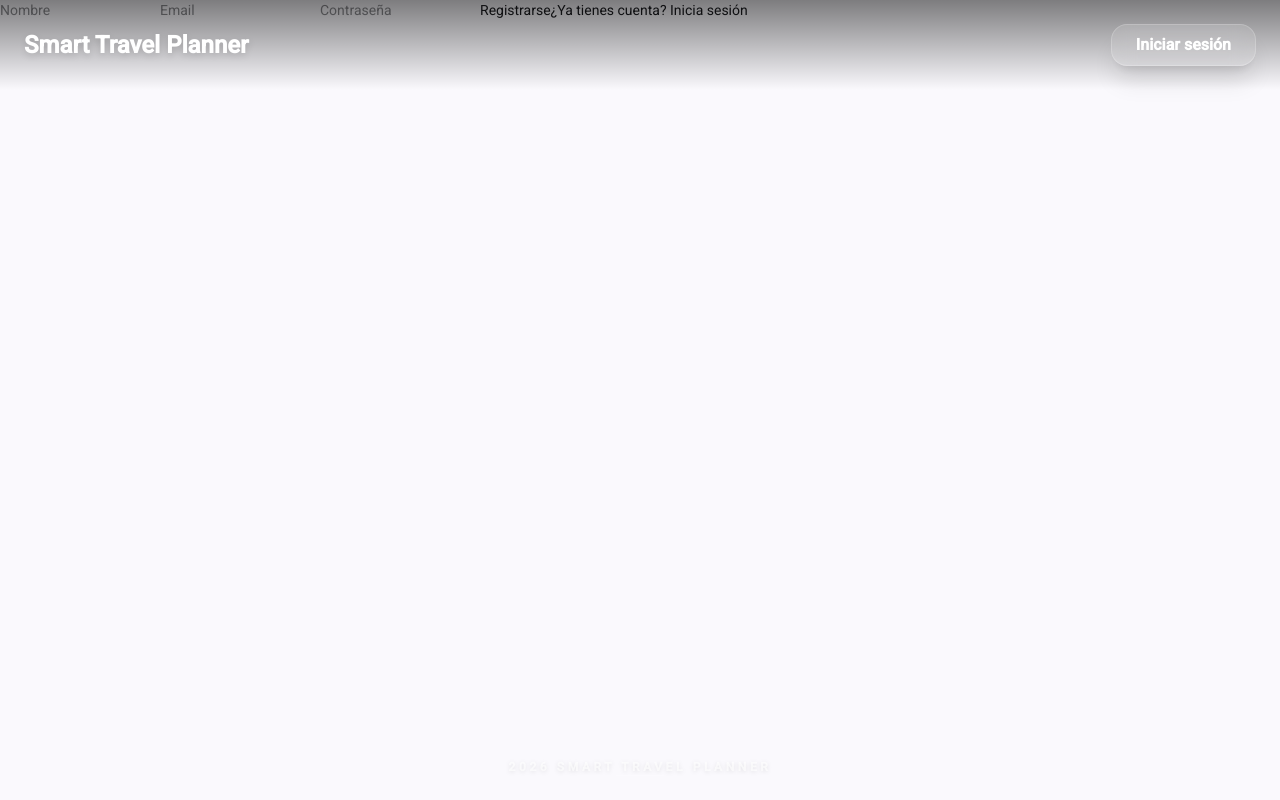
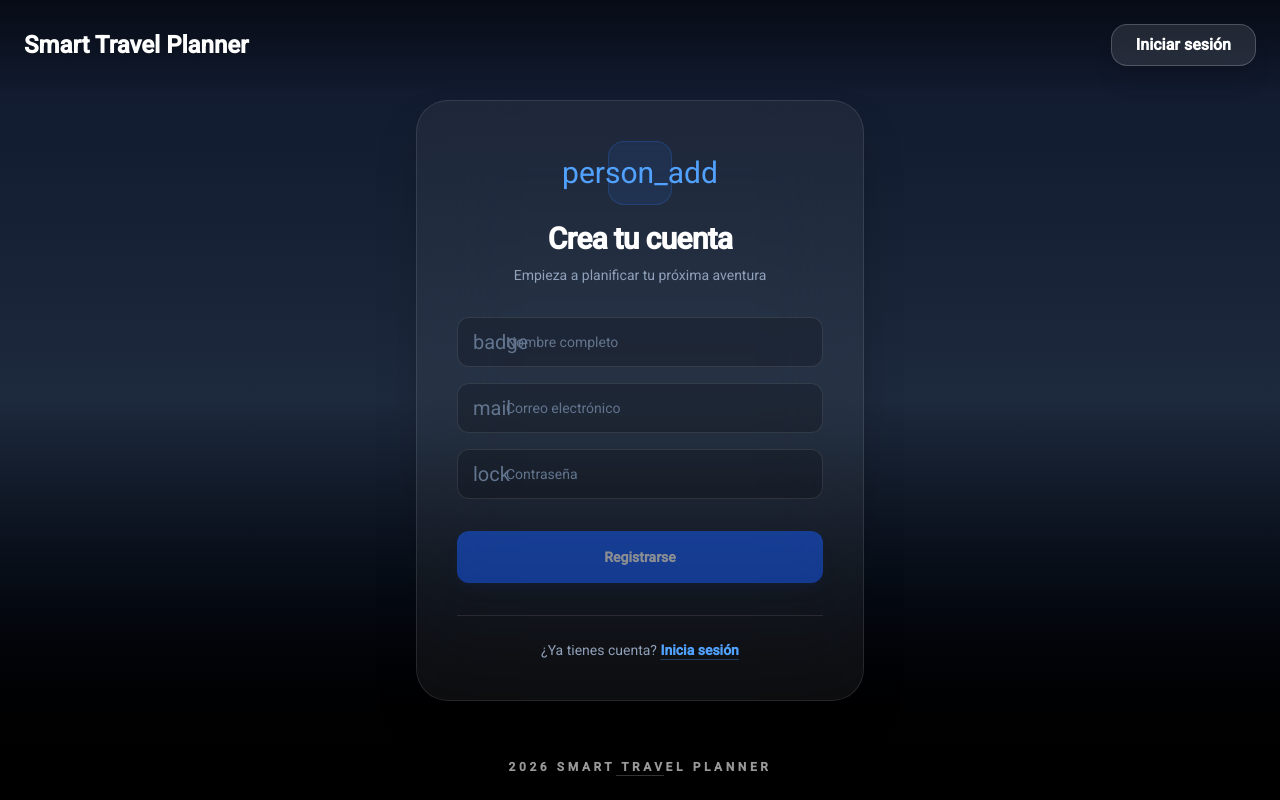
Before and after one commit to Smart-Travel-Planner/smart-travel-planner-web, an Angular app: page /register in a window 1280 px wide. Built offline with nearby package versions, Linux system fonts and the light colour scheme.

Commit message:
feat(register): add initial structure and styles

```diff
--- a/src/app/features/auth/register/register.html
+++ b/src/app/features/auth/register/register.html
@@ -1,4 +1,4 @@
-<form [formGroup]="registerForm" (ngSubmit)="onSubmit()">
+<!-- <form [formGroup]="registerForm" (ngSubmit)="onSubmit()">
   <input formControlName="name" type="text" placeholder="Nombre" />
   <input formControlName="email" type="email" placeholder="Email" />
   <input formControlName="password" type="password" placeholder="Contraseña" />
@@ -7,4 +7,71 @@
     <p>{{ errorMessage }}</p>
   }
   <a routerLink="/login">¿Ya tienes cuenta? Inicia sesión</a>
-</form>
+</form> -->
+
+<main class="min-h-screen w-full bg-linear-to-b from-slate-900 via-slate-800 to-black flex items-center justify-center px-6 py-12">
+
+  <div class="w-full max-w-md bg-white/5 backdrop-blur-2xl border border-white/10 rounded-[2rem] p-10 shadow-2xl">
+
+    <div class="text-center mb-8">
+      <div class="inline-flex items-center justify-center w-16 h-16 rounded-2xl bg-blue-500/10 border border-blue-500/20 mb-4">
+        <span class="material-symbols-outlined text-blue-400 text-3xl">person_add</span>
+      </div>
+      <h2 class="text-white text-3xl font-bold tracking-tight">Crea tu cuenta</h2>
+      <p class="text-slate-400 mt-2">Empieza a planificar tu próxima aventura</p>
+    </div>
+
+    <form [formGroup]="registerForm" (ngSubmit)="onSubmit()" class="flex flex-col gap-4">
+
+      <div class="relative">
+        <span class="material-symbols-outlined absolute left-4 top-1/2 -translate-y-1/2 text-slate-500 text-xl">badge</span>
+        <input
+          formControlName="name"
+          type="text"
+          placeholder="Nombre completo"
+          class="w-full bg-black/20 border border-white/10 rounded-xl py-3.5 pl-12 pr-4 text-white placeholder:text-slate-500 focus:outline-hidden focus:border-blue-500 focus:ring-1 focus:ring-blue-500 transition-all outline-hidden"
+        />
+      </div>
+
+      <div class="relative">
+        <span class="material-symbols-outlined absolute left-4 top-1/2 -translate-y-1/2 text-slate-500 text-xl">mail</span>
+        <input
+          formControlName="email"
+          type="email"
+          placeholder="Correo electrónico"
+          class="w-full bg-black/20 border border-white/10 rounded-xl py-3.5 pl-12 pr-4 text-white placeholder:text-slate-500 focus:outline-hidden focus:border-blue-500 focus:ring-1 focus:ring-blue-500 transition-all outline-hidden"
+        />
+      </div>
+
+      <div class="relative">
+        <span class="material-symbols-outlined absolute left-4 top-1/2 -translate-y-1/2 text-slate-500 text-xl">lock</span>
+        <input
+          formControlName="password"
+          type="password"
+          placeholder="Contraseña"
+          class="w-full bg-black/20 border border-white/10 rounded-xl py-3.5 pl-12 pr-4 text-white placeholder:text-slate-500 focus:outline-hidden focus:border-blue-500 focus:ring-1 focus:ring-blue-500 transition-all outline-hidden"
+        />
+      </div>
+
+      @if (errorMessage) {
+        <div class="bg-red-500/10 border border-red-500/20 text-red-400 text-sm py-3 px-4 rounded-xl text-center animate-pulse">
+          {{ errorMessage }}
+        </div>
+      }
+
+      <button
+        type="submit"
+        [disabled]="registerForm.invalid"
+        class="w-full mt-4 bg-blue-600 hover:bg-blue-500 disabled:opacity-50 disabled:cursor-not-allowed text-white font-bold py-4 rounded-xl shadow-lg shadow-blue-900/20 transition-all active:scale-[0.98]">
+        Registrarse
+      </button>
+    </form>
+
+    <div class="mt-8 text-center border-t border-white/10 pt-6">
+      <a routerLink="/login" class="text-slate-400 hover:text-blue-400 text-sm transition-colors">
+        ¿Ya tienes cuenta? <span class="text-blue-400 font-semibold underline underline-offset-4 decoration-blue-400/30">Inicia sesión</span>
+      </a>
+    </div>
+
+  </div>
+</main>
```
